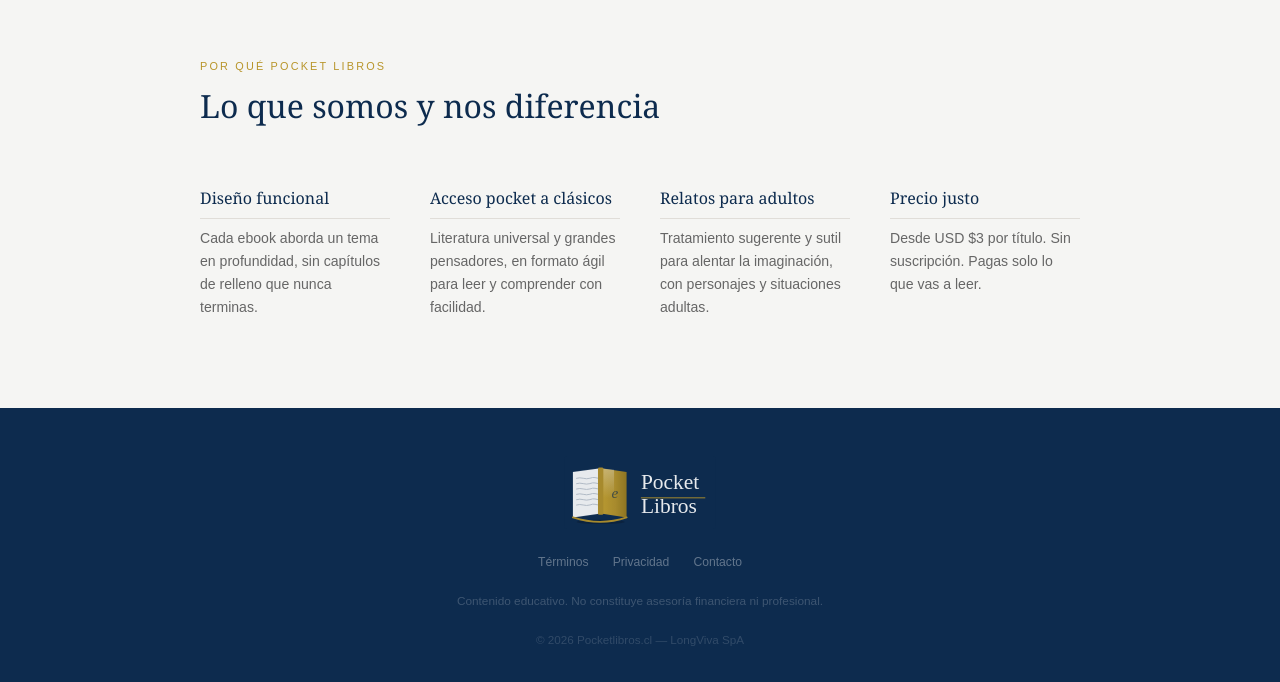
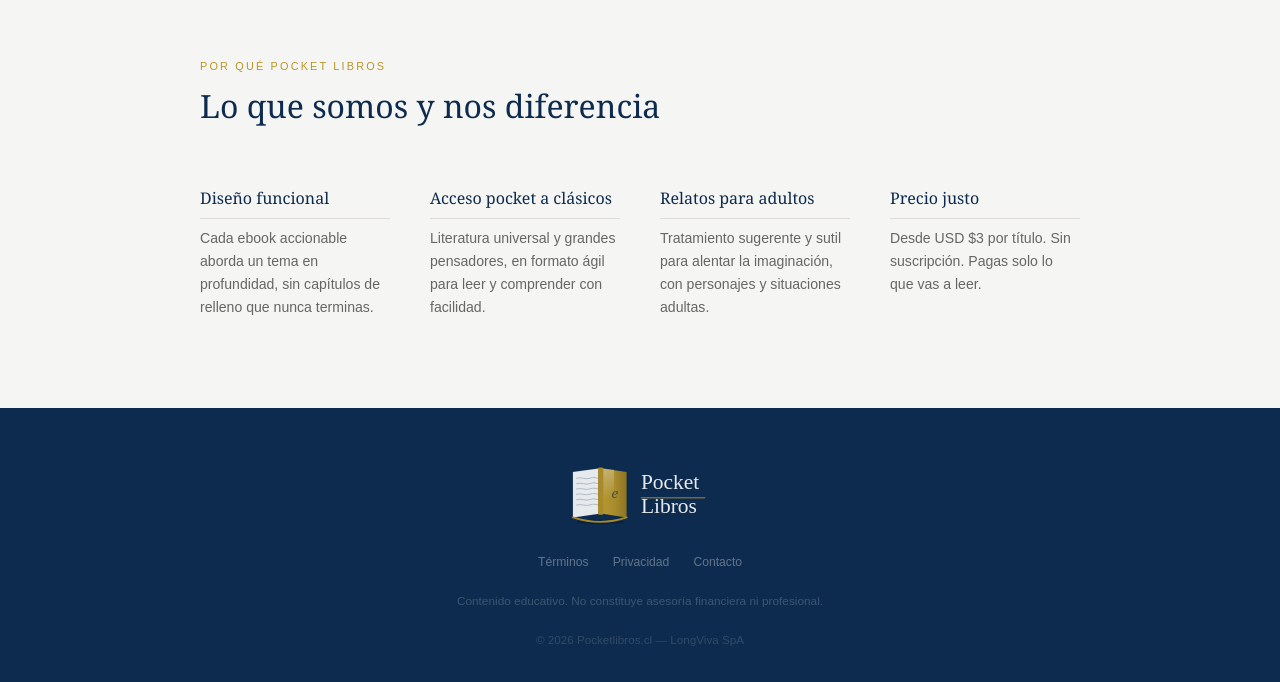
Before and after one commit to arielbustos79-cloud/pocketlibros, a Next.js app: page / in a window 1280 px wide. Shown: the part 3642-4324 px from the top of the page. Built offline with nearby package versions, Linux system fonts and the light colour scheme.

Commit message:
copy: agregar 'accionable' en descripción Diseño funcional

```diff
--- a/app/page.tsx
+++ b/app/page.tsx
@@ -67,7 +67,7 @@ const steps = [
 const reasons = [
   {
     title: "Diseño funcional",
-    desc: "Cada ebook aborda un tema en profundidad, sin capítulos de relleno que nunca terminas.",
+    desc: "Cada ebook accionable aborda un tema en profundidad, sin capítulos de relleno que nunca terminas.",
   },
   {
     title: "Acceso pocket a clásicos",
```
